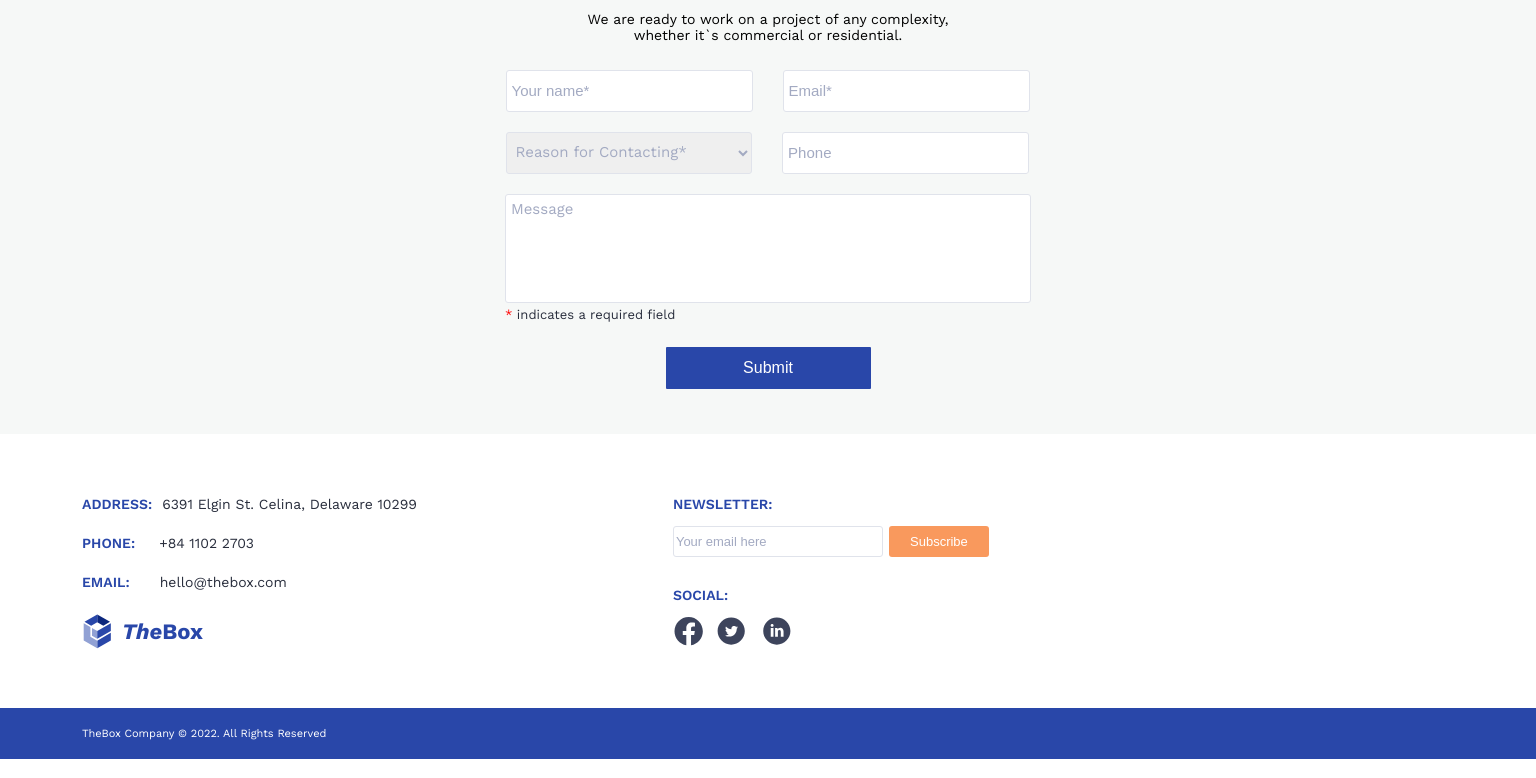
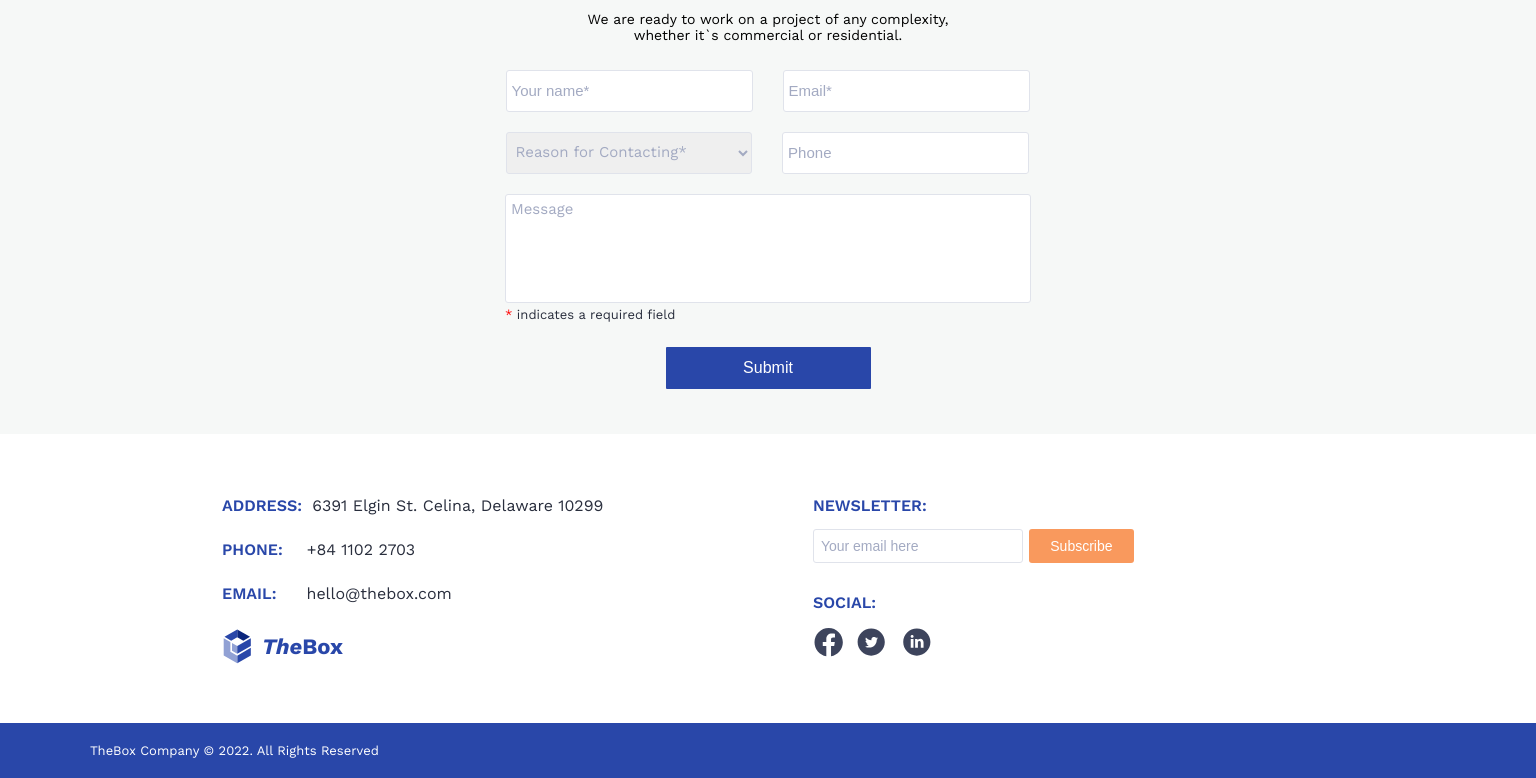
Before and after one commit to ulianasunny31/the-box-landing, a website built with Parcel: page src/index.html in a window 1536 px wide. Shown: the part 4146-4924 px from the top of the page. Built offline with nearby package versions, Linux system fonts and the light colour scheme.

Commit message:
1440 footer

```diff
--- a/src/css/styles.css
+++ b/src/css/styles.css
@@ -1147,7 +1147,7 @@ textarea {
 #newsletter::placeholder {
   color: var(--placeholder);
   font-size: 13px;
-  margin-left: 5px;
+  padding-left: 5px;
 }
 
 .news-btn {
@@ -1158,6 +1158,7 @@ textarea {
   font-size: 13px;
   border: none;
   border-radius: 3px;
+  cursor: pointer;
 }
 
 .social-div p {
@@ -1194,3 +1195,48 @@ textarea {
   font-size: 11px;
   color: var(--white);
 }
+
+@media screen and (min-width: 1440px) {
+  .main-footer-container {
+    padding: 62px 82px 58px 222px;
+  }
+
+  .info-div .adr-p {
+    font-size: 16px;
+    margin-bottom: 25px;
+  }
+
+  .news-label {
+    font-size: 16px;
+  }
+
+  #newsletter {
+    width: 204px;
+    height: 30px;
+    font-size: 14px;
+  }
+
+  #newsletter::placeholder {
+    font-size: 14px;
+  }
+
+  .news-btn {
+    width: 105px;
+    height: 33.6px;
+    font-size: 14px;
+  }
+
+  .social-div p {
+    font-size: 16px;
+    margin-bottom: 15px;
+  }
+
+  .footer-line-container {
+    height: 55px;
+    padding-left: 90px;
+  }
+
+  .footer-line-container p {
+    font-size: 13px;
+  }
+}
```
